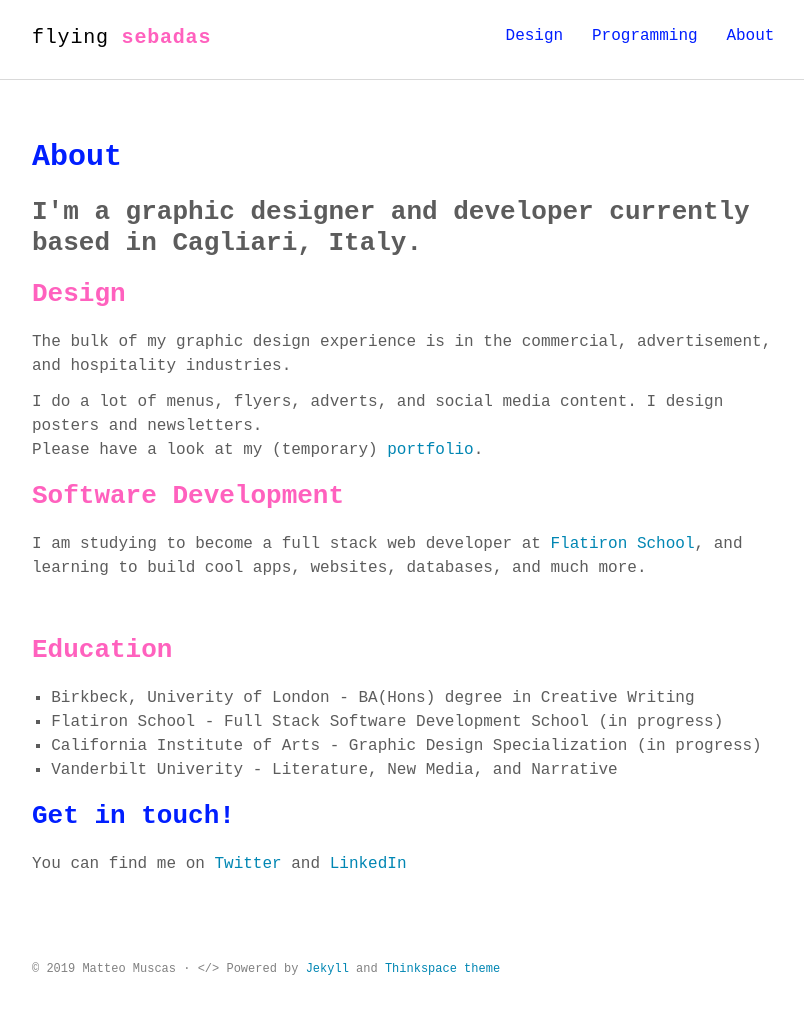
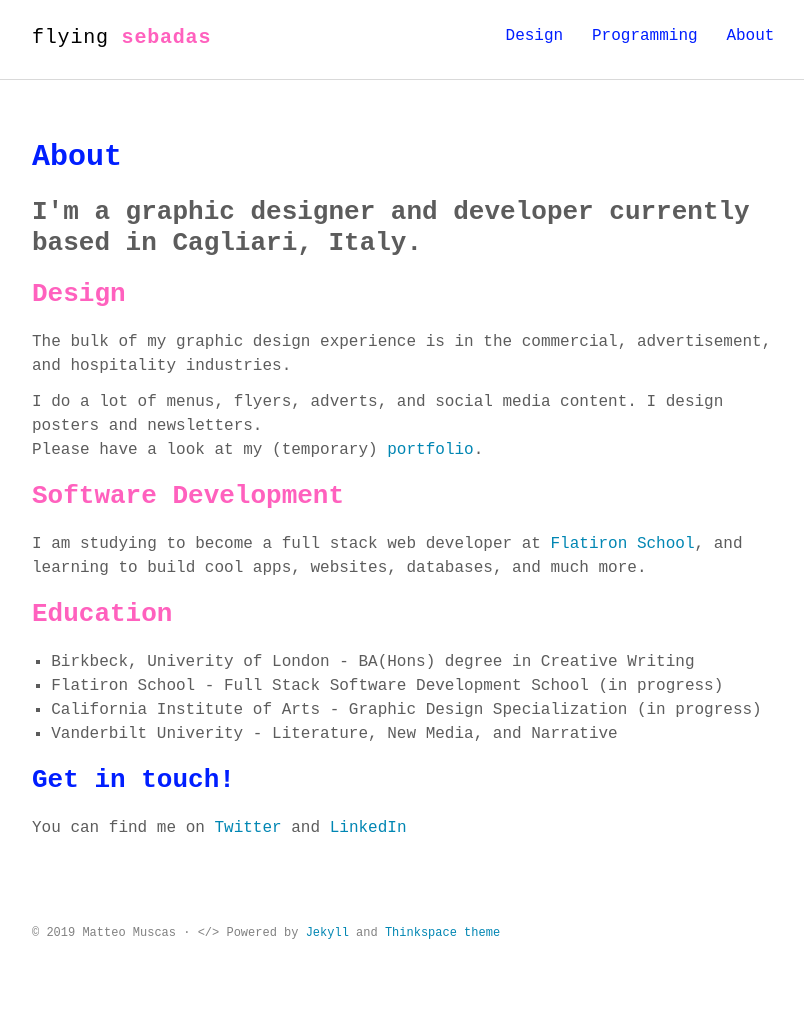
Before and after one commit to quelluomo/quelluomo.github.io, a Jekyll site: the page built from about.md, in a window 1280 px wide. Shown: the whole page, without its empty margins (232-1036 px from the left). Built offline with Jekyll 4.4.1, drawn with Linux system fonts in a browser that asks for light colours; some web fonts are replaced; after the commit the page ends 990 px from its top, so only the background shows below that.

Commit message:
Update about.md

```diff
--- a/about.md
+++ b/about.md
@@ -15,7 +15,7 @@ permalink: /about/
 
 <h2 class="pink">Software Development</h2>
 
-<p>I am studying to become a full stack web developer at <a href= "https://flatironschool.com/" rel="ext" class= "pink">Flatiron School</a>, and learning to build cool apps, websites, databases, and much more.</p><br>
+<p>I am studying to become a full stack web developer at <a href= "https://flatironschool.com/" rel="ext" class= "pink">Flatiron School</a>, and learning to build cool apps, websites, databases, and much more.</p>
 
 <h2 class="pink">Education</h2>
 
```
